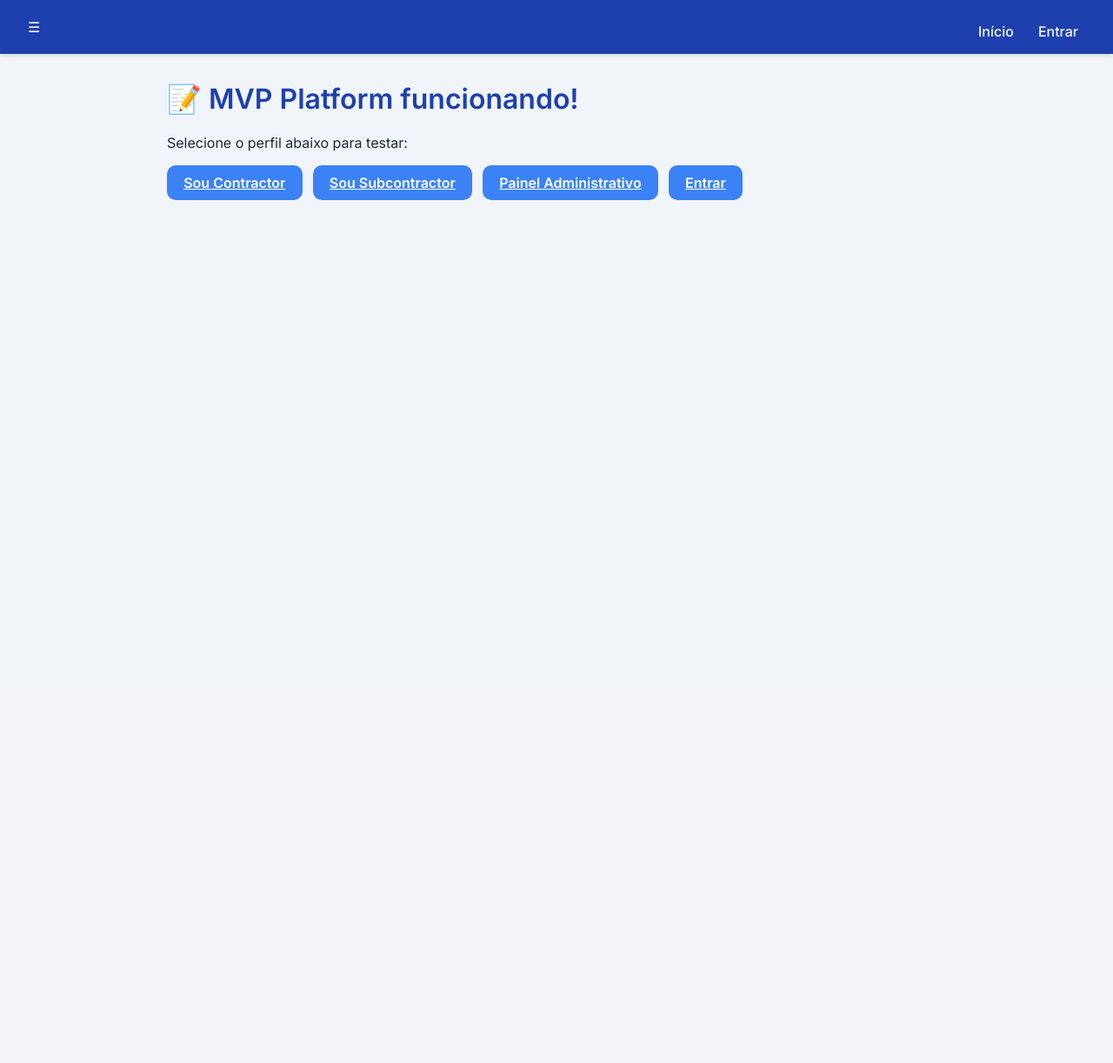
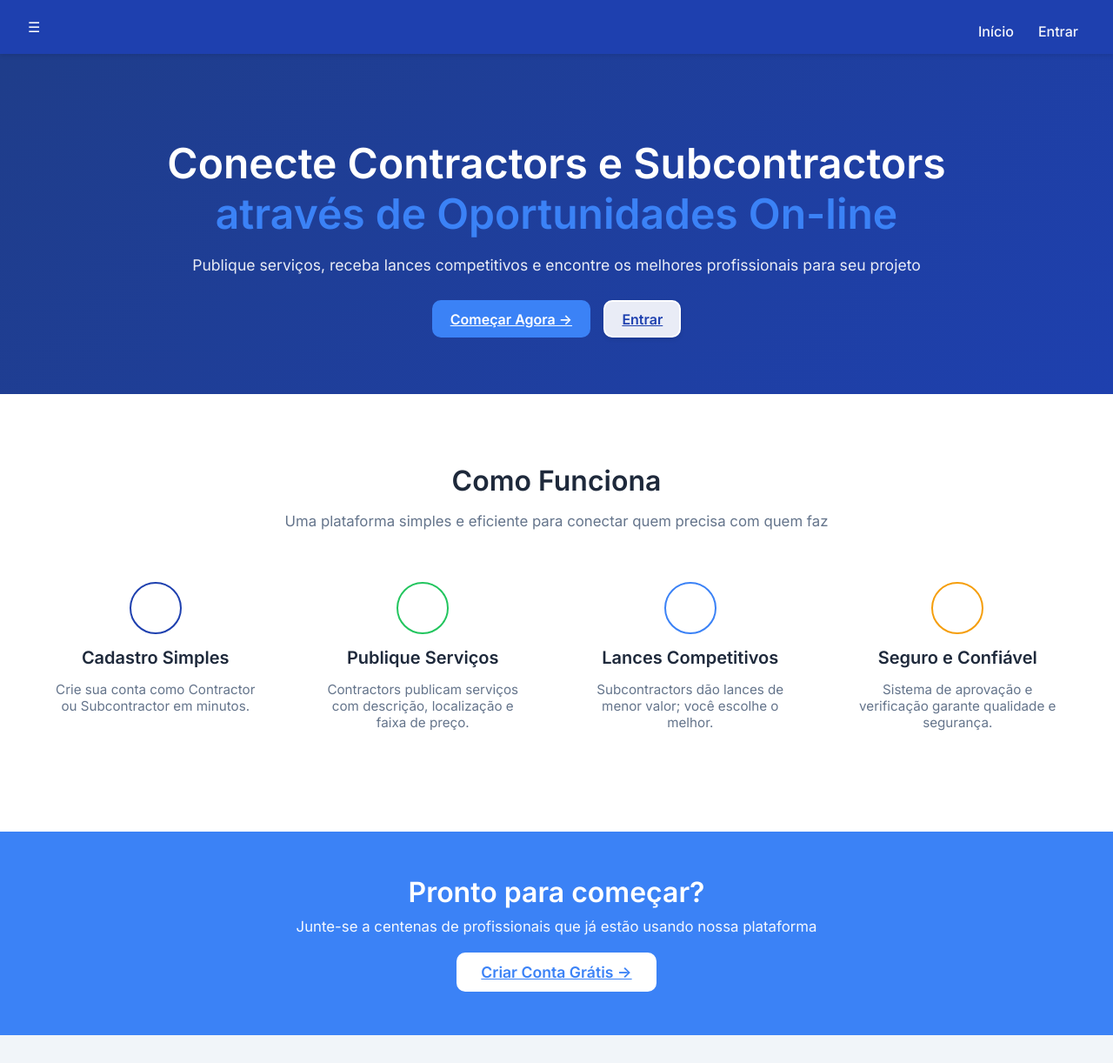
Before and after one commit to RFCcastro93/app_web, a Flask app: page / in a window 1280 px wide. Shown: the whole page at 87% size. Before the commit the page ends 230 px from the top, so only its background shows below. Run offline with Flask 3, Linux system fonts and the light colour scheme.

Commit message:
Update index.html

```diff
--- a/templates/index.html
+++ b/templates/index.html
@@ -1,16 +1,71 @@
 {% extends "base.html" %}
 
-{% block title %}Início{% endblock %}
+{% block title %}Rall Smart Business{% endblock %}
+
+{#
+    A seção HERO SECTION deve ser colocada FORA do bloco 'content'
+    se o 'base.html' permitir que ela ocupe 100% da largura da tela,
+    sem ser limitada pelo 'max-width: 960px' do elemento <main>.
+
+    Se seu 'base.html' envolve TUDO em <main>, você pode colocar esta seção DENTRO do 'block content'.
+    Vou assumir que ela vai DENTRO, forçando o 100% de largura.
+#}
 
 {% block content %}
-<h1>📝 MVP Platform funcionando!</h1>
-<p>Selecione o perfil abaixo para testar:</p>
 
-<div class="menu">
-  <a class="button" href="{{ url_for('register', role='contractor') }}">Sou Contractor</a>
-  <a class="button" href="{{ url_for('register', role='subcontractor') }}">Sou Subcontractor</a>
-  <a class="button" href="{{ url_for('admin') }}">Painel Administrativo</a>
-  <a class="button" href="{{ url_for('login') }}">Entrar</a>
-</div>
+
+    <section class="hero-landing full-width-section">
+        <h1>Conecte Contractors e Subcontractors <br><span class="highlight">através de Oportunidades On-line</span></h1>
+        <p>Publique serviços, receba lances competitivos e encontre os melhores profissionais para seu projeto</p>
+
+        <div class="hero-actions">
+            {# Botão Principal: Criar conta como Contractor (Assumindo que é o foco inicial) #}
+            <a class="button main-cta-button" href="{{ url_for('register', role='contractor') }}">Começar Agora →</a>
+
+            {# Botão Secundário: Redireciona para o login/seleção de perfil, ou uma página de demonstração #}
+            <a class="button secondary-cta-button" href="{{ url_for('login') }}">Entrar</a>
+        </div>
+    </section>
+
+    <section class="features-section full-width-section">
+        <h2>Como Funciona</h2>
+        <p class="subtitle">Uma plataforma simples e eficiente para conectar quem precisa com quem faz</p>
+
+        <div class="features-container">
+
+            <div class="feature-item">
+                <div class="feature-icon-wrapper"><i class="fas fa-user-plus"></i></div>
+                <h3>Cadastro Simples</h3>
+                <p>Crie sua conta como Contractor ou Subcontractor em minutos.</p>
+            </div>
+
+            <div class="feature-item">
+                <div class="feature-icon-wrapper"><i class="fas fa-hammer"></i></div>
+                <h3>Publique Serviços</h3>
+                <p>Contractors publicam serviços com descrição, localização e faixa de preço.</p>
+            </div>
+
+            <div class="feature-item">
+                <div class="feature-icon-wrapper"><i class="fas fa-money-bill-wave"></i></div>
+                <h3>Lances Competitivos</h3>
+                <p>Subcontractors dão lances de menor valor; você escolhe o melhor.</p>
+            </div>
+
+            <div class="feature-item">
+                <div class="feature-icon-wrapper"><i class="fas fa-lock"></i></div>
+                <h3>Seguro e Confiável</h3>
+                <p>Sistema de aprovação e verificação garante qualidade e segurança.</p>
+            </div>
+
+        </div>
+    </section>
+
+    <section class="cta-banner full-width-section">
+        <h2>Pronto para começar?</h2>
+        <p>Junte-se a centenas de profissionais que já estão usando nossa plataforma</p>
+
+        {# Botão principal aqui usa a mesma URL do botão "Começar Agora" #}
+        <a class="button" href="{{ url_for('register', role='contractor') }}">Criar Conta Grátis →</a>
+    </section>
 
 {% endblock %}
```
